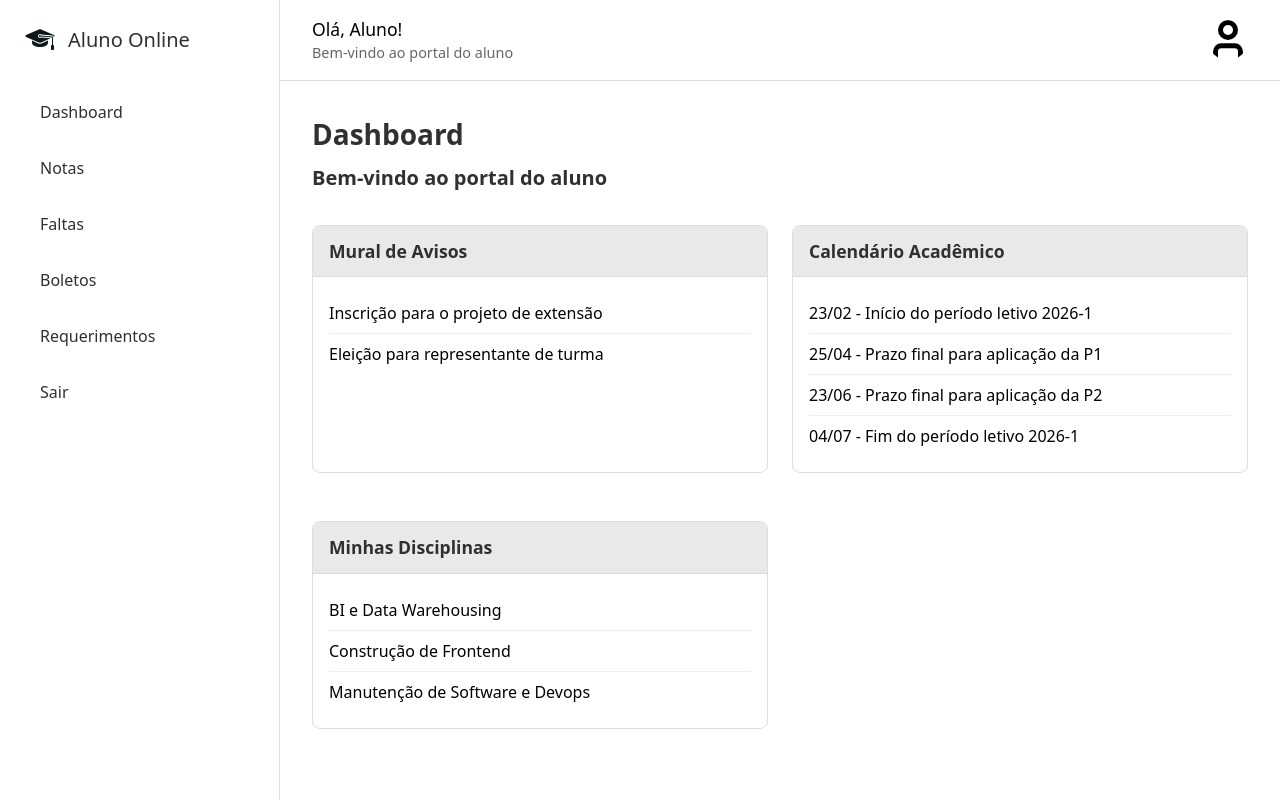
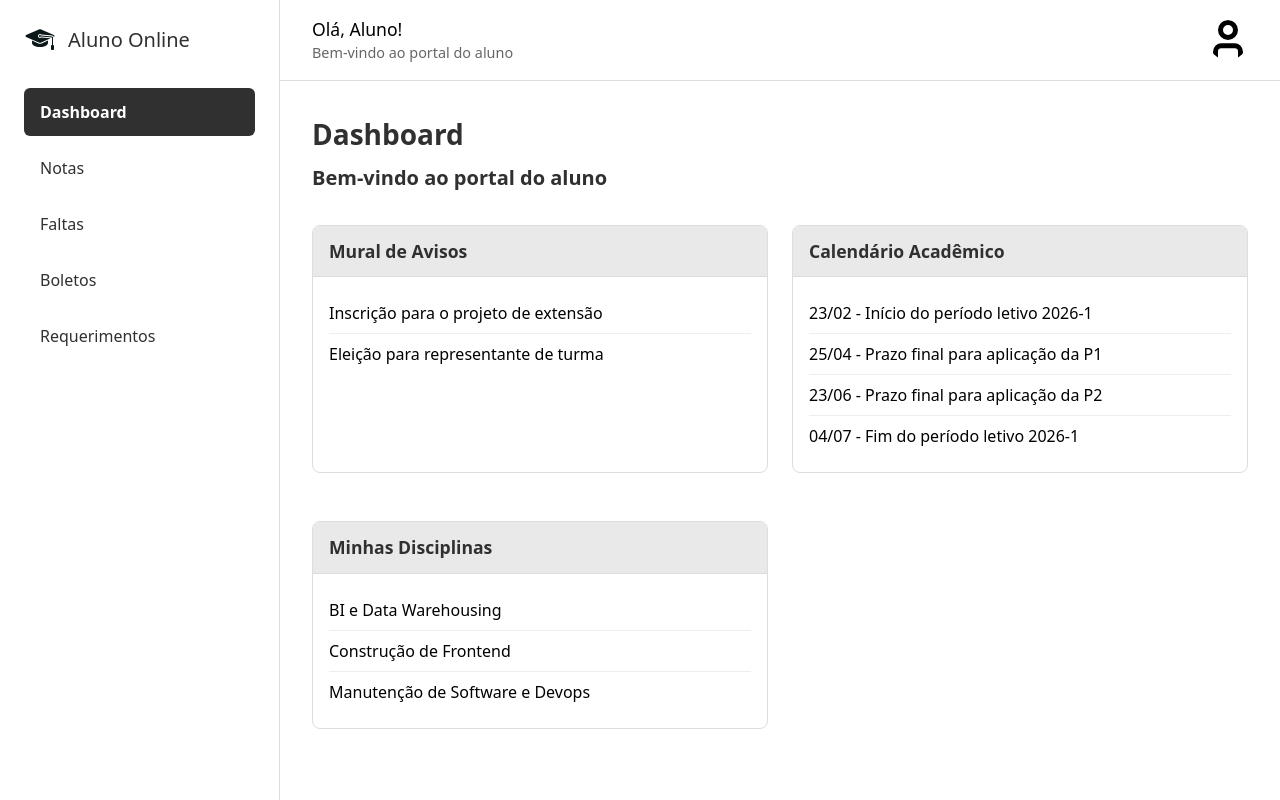
Before and after one commit to Paola-Steh/Construcao-_Frontend202601, a React (Vite) app in the folder praticas/aluno-online-react/: page / in a window 1280 px wide. Built offline with nearby package versions, Linux system fonts and the light colour scheme.

Commit message:
feat: conclui pratica06. Fecha #ID

```diff
--- a/praticas/aluno-online-react/src/App.jsx
+++ b/praticas/aluno-online-react/src/App.jsx
@@ -1,22 +1,24 @@
-import { BrowserRouter, Routes, Route } from 'react-router-dom'
+import { Routes, Route } from 'react-router'
 import Dashboard from './pages/Dashboard'
 import Faltas from './pages/Faltas'
 import Notas from './pages/Notas'
 import Boletos from './pages/Boletos'
 import Requerimentos from './pages/Requerimentos'
+import Layout from './pages/Layout'
+
 
 function App() {
   return (
-    <BrowserRouter>
       <Routes>
-        <Route path="/" element={<Dashboard />} />
+        <Route path="/" element={<Layout />} />
+        <Route index element={<Dashboard />} />
         <Route path="/faltas" element={<Faltas />} />
         <Route path="/notas" element={<Notas />} />
         <Route path="/boletos" element={<Boletos />} />
         <Route path="/requerimentos" element={<Requerimentos />} />
+
       </Routes>
-    </BrowserRouter>
   )
 }
 
-export default App
+export default App;
--- a/praticas/aluno-online-react/src/components/Sidebar.css
+++ b/praticas/aluno-online-react/src/components/Sidebar.css
@@ -58,3 +58,9 @@
     width: 280px;
   }
 }
+
+.sidebar-nav a.active {
+  background-color: #303030;
+  color: white;
+  font-weight: bold;
+}
--- a/praticas/aluno-online-react/src/components/Sidebar.jsx
+++ b/praticas/aluno-online-react/src/components/Sidebar.jsx
@@ -1,4 +1,5 @@
-import './Sidebar.css'
+import "./Sidebar.css";
+import { Link, NavLink } from "react-router";
 
 function Sidebar() {
   return (
@@ -7,18 +8,35 @@ function Sidebar() {
         <img src="/learn.svg" alt="Logo" className="sidebar-logo" />
         <h1>Aluno Online</h1>
       </header>
+
       <nav className="sidebar-nav">
         <ul>
-          <li><a href="/">Dashboard</a></li>
-          <li><a href="/notas">Notas</a></li>
-          <li><a href="/faltas">Faltas</a></li>
-          <li><a href="/boletos">Boletos</a></li>
-          <li><a href="/requerimentos">Requerimentos</a></li>
-          <li><a href="/login">Sair</a></li>
+          <li>
+            <NavLink to="/">Dashboard</NavLink>
+          </li>
+
+          <li>
+            <NavLink to="/notas">Notas</NavLink>
+          </li>
+
+          <li>
+            <NavLink to="/faltas">Faltas</NavLink>
+          </li>
+
+          <li>
+            <NavLink to="/boletos">Boletos</NavLink>
+          </li>
+
+          <li>
+            <NavLink to="/requerimentos">
+              Requerimentos
+            </NavLink>
+          </li>
+
         </ul>
       </nav>
     </aside>
-  )
+  );
 }
 
-export default Sidebar
+export default Sidebar;
--- a/praticas/aluno-online-react/src/main.jsx
+++ b/praticas/aluno-online-react/src/main.jsx
@@ -2,9 +2,10 @@ import { StrictMode } from "react";
 import { createRoot } from "react-dom/client";
 import "./index.css";
 import App from "./App.jsx";
+import { BrowserRouter } from "react-router";
 
 createRoot(document.getElementById("root")).render(
   <StrictMode>
-    <App />
+    <BrowserRouter> <App /> </BrowserRouter>
   </StrictMode>,
 );
--- a/praticas/aluno-online-react/src/pages/Layout.jsx
+++ b/praticas/aluno-online-react/src/pages/Layout.jsx
@@ -1,8 +1,9 @@
 import "./Layout.css";
 import Sidebar from "../components/Sidebar";
 import Topbar from "../components/Topbar";
+import { Outlet } from "react-router";
 
-function Layout({ children }) {
+function Layout() {
   return (
     <div className="app-container">
       <Sidebar />
@@ -11,7 +12,7 @@ function Layout({ children }) {
         <Topbar />
 
         <div className="content-area">
-          {children}
+          <Outlet />
         </div>
       </div>
     </div>
```
Also changed, not shown: praticas/aluno-online-react/src/pages/Erro404.css (added), praticas/aluno-online-react/src/pages/Erro404.jsx (added), praticas/aluno-online-react/src/pages/Login.css (added), praticas/aluno-online-react/src/pages/Login.jsx (added).
